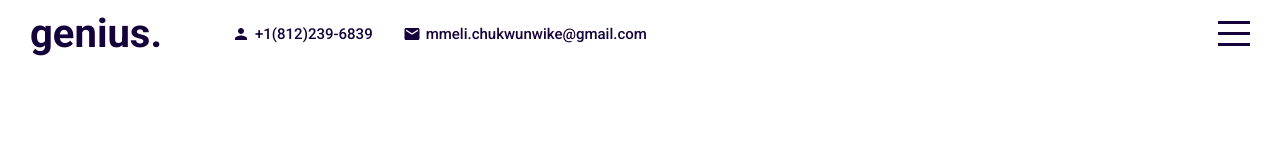
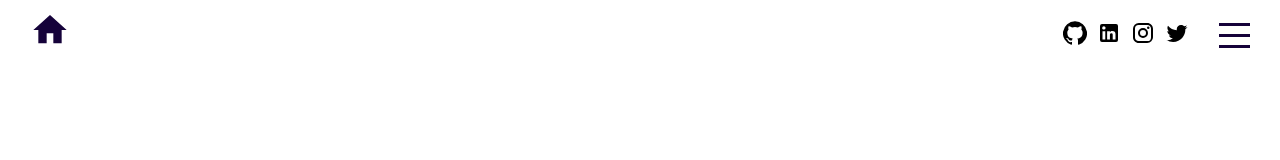
Before and after one commit to mmeli19/portfolio, a React (Create React App) app: page / in a window 1280 px wide. Shown: the top 160 px of the page. Built offline with nearby package versions, Linux system fonts and the light colour scheme.

Commit message:
Critical edits

```diff
--- a/package.json
+++ b/package.json
@@ -11,8 +11,10 @@
     "ityped": "^1.0.3",
     "node-sass": "^7.0.1",
     "react": "^18.2.0",
+    "react-animation-on-scroll": "^5.1.0",
     "react-dom": "^18.2.0",
     "react-icons": "^4.4.0",
+    "react-native-web": "^0.18.7",
     "react-scripts": "5.0.1",
     "react-scroll": "^1.8.7",
     "react-type-animation": "^2.0.5",
--- a/public/index.html
+++ b/public/index.html
@@ -3,9 +3,10 @@
   <head>
     <meta charset="utf-8" />
     <meta name="viewport" content="width=device-width, initial-scale=1" />
+    <link rel="icon" href="public/images/favicon.ico" type="image/x-icon" />
     <meta name="description" content="Web site created using create-react-app"/>
     <link href="https://fonts.googleapis.com/css2?family=Roboto:wght@100;200;300;400;500;700;900&display=swap" rel="stylesheet">
-    <title>React Portfolio Website</title>
+    <title>Esther Chukwunwike's profolio</title>
     <style>
       * {
         font-family: 'Roboto', sans-serif;
--- a/src/components/contact/Contact.jsx
+++ b/src/components/contact/Contact.jsx
@@ -1,9 +1,28 @@
+import { useState } from "react";
 import "./contact.scss"
 
-export default function Contact(){
-    return(
-        <div className ="contact" id="contact">
+export default function Contact() {
+    const [message, setMessage] = useState(false);
 
+    const handleSubmit = (e) => {
+        e.preventDefault();
+        setMessage(true);
+    };
+
+    return (
+        <div className="contact" id="contact">
+            <div className="left">
+                <img src="asseta/shake.svg" alt="" />
+            </div>
+            <div className="right">
+                <h2>Contact.</h2>
+                <form onSubmit={handleSubmit}>
+                    <input type="text" placeholder="Email" />
+                    <textarea placeholder="Message"></textarea>
+                    <button type="submit">Send</button>
+                    {message && <span> Thanks, I'll reply ASAP :)</span>}
+                </form>
+            </div>
         </div>
     )
 }
--- a/src/components/menu/Menu.jsx
+++ b/src/components/menu/Menu.jsx
@@ -2,19 +2,27 @@ import "./menu.scss";
 
 export default function Menu({ menuOpen, setMenuOpen }) {
   return (
-    <div className={"menu "+(menuOpen && "active")}>
+    <div className={"menu " + (menuOpen && "active")}>
       <ul>
-        <li onClick={()=>setMenuOpen(false)}>
+        <li onClick={() => setMenuOpen(false)}>
           <a href="#intro">Home</a>
         </li>
-        <li onClick={()=>setMenuOpen(false)}>
+        <li onClick={() => setMenuOpen(false)}>
           <a href="#portfolio">Portfolio</a>
         </li>
-        <li onClick={()=>setMenuOpen(false)}>
+        <li onClick={() => setMenuOpen(false)}>
           <a href="#works">Works</a>
         </li>
-        <li onClick={()=>setMenuOpen(false)}>
+        <li onClick={() => setMenuOpen(false)}>
           <a href="#contact">Contact</a>
+        </li>
+        <li onClick={() => setMenuOpen(false)}>
+          <a
+            href="https://docs.google.com/document/d/1MUU6YTNIz4m_9RnH0LyVJ4wVteNdJxhx/edit?usp=sharing&ouid=106990396813587378974&rtpof=true&sd=true"
+            target={"_blank"}
+          >
+            Resume
+          </a>
         </li>
       </ul>
     </div>
--- a/src/components/topbar/Topbar.jsx
+++ b/src/components/topbar/Topbar.jsx
@@ -1,25 +1,60 @@
-  import "./topbar.scss"
-  import {Person, Mail} from "@material-ui/icons"
+import "./topbar.scss";
+import HomeIcon from '@material-ui/icons/Home';
+import GitHubIcon from "@material-ui/icons/GitHub";
+import LinkedInIcon from "@material-ui/icons/LinkedIn";
+import InstagramIcon from "@material-ui/icons/Instagram";
+import TwitterIcon from "@material-ui/icons/Twitter";
 
 export default function Topbar({ menuOpen, setMenuOpen }) {
   return (
-      <div className= {"topbar " + (menuOpen && "active")} >
+    <div className={"topbar " + (menuOpen && "active")}>
       <div className="wrapper">
         <div className="left">
-            <a href = "#intro" className="logo" >
-            genius.
+          <a href="#intro" className="logo">
+          <HomeIcon style={{fontSize:"40px"}}/>
           </a>
           <div className="itemContainer">
-              <Person className= "icon"/>
-              <span>+1(812)239-6839</span>
-            </div>
-            <div className="itemContainer">
-              <Mail className= "icon"/>
-              <span>mmeli.chukwunwike@gmail.com</span>
+            <a
+              href="https://github.com/mmeli19"
+              target={"_blank"}
+              className="icon"
+            >
+              <GitHubIcon />
+            </a>
+
+            {/* LinkedIN */}
+
+            <a
+              href="https://www.linkedin.com/in/esther-chukwunwike/"
+              target={"_blank"}
+              className="icon"
+            >
+              <LinkedInIcon />
+            </a>
+
+            {/* Instagram */}
+
+            <a
+              href="https://www.instagram.com/esther.blaze/"
+              target={"_blank"}
+              className="icon"
+            >
+              <InstagramIcon />
+            </a>
+
+            {/* Twitter */}
+
+            <a
+              href="https://twitter.com/esther__blaze"
+              target={"_blank"}
+              className="icon"
+            >
+              <TwitterIcon />
+            </a>
           </div>
         </div>
         <div className="right">
-            <div className= "hamburger" onClick={()=>setMenuOpen(!menuOpen)}>
+          <div className="hamburger" onClick={() => setMenuOpen(!menuOpen)}>
             <span className="line1"></span>
             <span className="line2"></span>
             <span className="line3"></span>
@@ -27,5 +62,5 @@
         </div>
       </div>
     </div>
-    )
+  );
 }
--- a/src/components/topbar/topbar.scss
+++ b/src/components/topbar/topbar.scss
@@ -1,6 +1,6 @@
 @import "../../global.scss";
-
-.topbar{
+// rgb(230, 220, 202)
+.topbar {
   width: 100%;
   height: 70px;
   background-color: white;
@@ -19,24 +19,41 @@
     .left {
       display: flex;
       align-items: center;
+      width: 100%;
 
       .logo {
         font-size: 40px;
         font-weight: 700;
         text-decoration: none;
         color: inherit;
-              margin-right: 40px;
+        width: 100%;
       }
 
       .itemContainer {
         display: flex;
         align-items: center;
-                margin-left: 30px;
+        justify-content: flex-end;
+        margin-right: 20px;
+        width: 100%;
+        height: 100%;
+        cursor: pointer;
       }
 
       .icon {
         font-size: 18px;
-                margin-right: 5px;
+        margin-right: 10px;
+        // increase width on hover
+        transition: all 0.3s ease;
+        &:hover {
+          transform: scale(1.1);
+          width: 30px;
+          color: #e68471;
+        }
+        color: black;
+        // change color while clicking
+        &:active {
+          color: #e68471;
+        }
       }
 
       span {
@@ -45,7 +62,7 @@
       }
     }
 
-        .right{
+    .right {
       .hamburger {
         width: 32px;
         height: 25px;
--- a/src/components/works/Works.jsx
+++ b/src/components/works/Works.jsx
@@ -1,9 +1,24 @@
 import './works.scss'
+import { AnimationOnScroll } from 'react-animation-on-scroll';
 
 export default function Works() {
   return (
     <div className="works" id='works'>
-
+      <div className="right">
+        <div className="wrapper">
+        <AnimationOnScroll animateIn="animate__bounceIn" initiallyVisible={true}>
+            <h1>Interests</h1>
+            </AnimationOnScroll>
+            <h3>I believe technology will continue to play a <br/>
+            pivotal role in reshaping the way we live and <br/>
+            I am passionate about using it to create <br/>
+            platforms that will enable others to be <br/>
+            more productive and innovative. </h3>
+        </div>
+      </div>
+      <div className="left">
+        <span className="wave">👋🏾</span>
+      </div>
     </div>
   )
 }
--- a/src/components/works/works.scss
+++ b/src/components/works/works.scss
@@ -1,8 +1,65 @@
+@import "../../global.scss";
 .works{
     background-color: rgb(230, 220, 202);
     display: flex;
     align-items: center;
     justify-content: center;
 
+    .left {
+        flex: 0.5;
+        overflow: hidden;
+
+        .wave {
+            animation-name: wave-animation;
+            animation-duration: 2.5s;
+            animation-iteration-count: infinite;
+            transform-origin: 70% 70%;
+            display: inline-block;
+            font-size: 15em;
+        }
+        @keyframes wave-animation {
+            0% { transform: rotate( 0.0deg) }
+           10% { transform: rotate(14.0deg) }
+           20% { transform: rotate(-8.0deg) }
+           30% { transform: rotate(14.0deg) }
+           40% { transform: rotate(-4.0deg) }
+           50% { transform: rotate(10.0deg) }
+           60% { transform: rotate( 0.0deg) }
+          100% { transform: rotate( 0.0deg) }
+        }
+    }
+
+    .right {
+        flex: 0.5;
+        position: relative;
+
+        .wrapper {
+            width: 100%;
+            height: 100%;
+            padding-left: 70px;
+            padding-bottom: 290px;
+            display: flex;
+            flex-direction: column;
+            // justify-content:center;
+        }
+
+        h1{
+            font-size: 50px;
+            margin: 2px;
+            margin-bottom: 20px;
+            color: #e68471;
+            align-items: center;
+            justify-content: center;
+
+
+            @include mobile{
+                font-size: 20px;
+            }
+        }
+        h3 {
+            font-size: 15px;
+        }
+    }
+
 
 }
--- a/src/data.js
+++ b/src/data.js
@@ -58,7 +58,7 @@ export const internshipPortfolio = [
 export const experiencePortfolio = [
     {
       id: 1,
-      title: "RippleMatch Internship",
+      title: "Leadership Develpment",
       img: "assets/ripplematch.png",
     },
     {
```
Also changed, not shown: src/components/contact/contact.scss (+78 -0 lines), public/assets/logo.jpg (added), 1 other file (tests, documents, lock files or other folders). Lines whose indentation alone changed are shown as unchanged.
